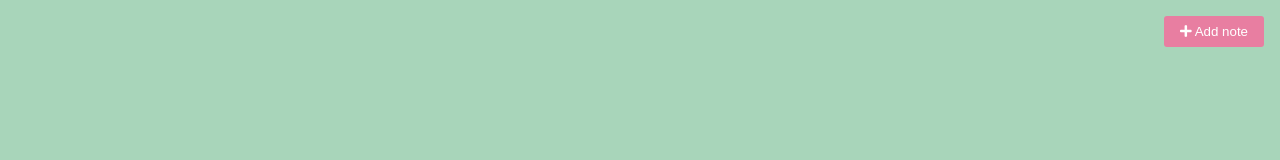
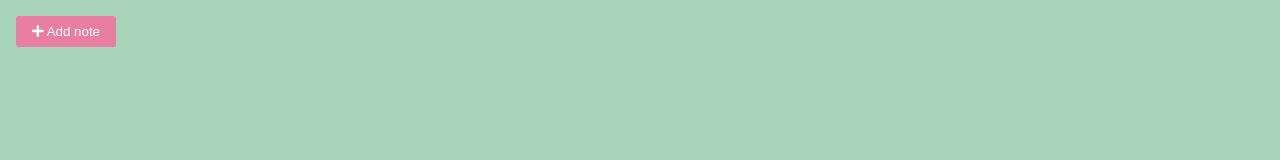
Before and after one commit to emahmi/NotesApp-JS, a plain HTML site: page index.html in a window 1280 px wide. Drawn offline with nearby package versions, Linux system fonts and the light colour scheme.

Commit message:
Update style.css

```diff
--- a/style.css
+++ b/style.css
@@ -23,7 +23,7 @@ body {
 	padding: 0.5rem 1rem;
 	position: fixed;
 	top: 1rem;
-	right: 1rem;
+	left: 1rem;
 }
 
 .note {
```
